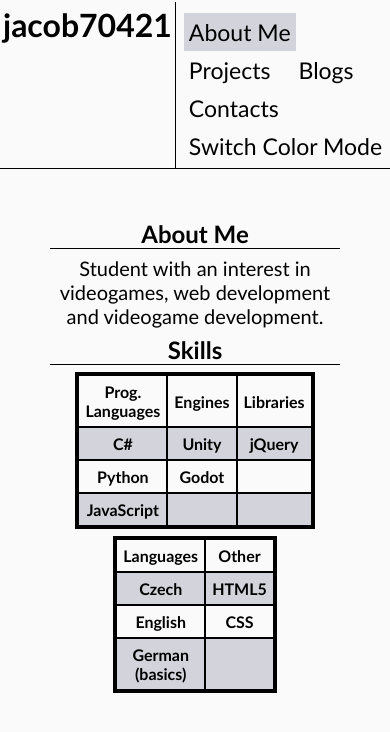
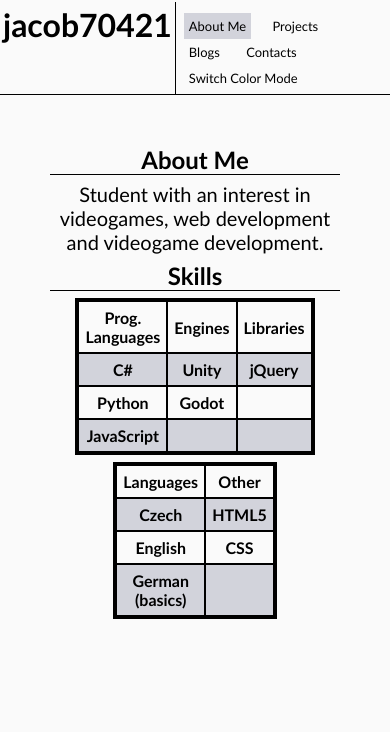
Before and after one commit to frogbaseball/main, a plain HTML site: page index.html in a window 390 px wide. Shown: the top 732 px of the page. Drawn offline with nearby package versions, Linux system fonts and the light colour scheme.

Commit message:
more responsivity

```diff
--- a/index.html
+++ b/index.html
@@ -13,10 +13,10 @@
         </div>
         <nav id="navbar">
             <ul>
-                <li><button class="onpage" onclick="ShowSection('#aboutme')">About Me</button></li>
-                <li><button class="notonpage" onclick="ShowSection('#projects')">Projects</button></li>
-                <li><button class="notonpage" onclick="ShowSection('#blogs')">Blogs</button></li>
-                <li><button class="notonpage" onclick="ShowSection('#contacts')">Contacts</button></li>
+                <li><button class="dontignore onpage" onclick="ShowSection('#aboutme')">About Me</button></li>
+                <li><button class="dontignore notonpage" onclick="ShowSection('#projects')">Projects</button></li>
+                <li><button class="dontignore notonpage" onclick="ShowSection('#blogs')">Blogs</button></li>
+                <li><button class="dontignore notonpage" onclick="ShowSection('#contacts')">Contacts</button></li>
                 <li><button class="ignore" onclick="ChangeColorMode()">Switch Color Mode</button></li>
             </ul>
         </nav>
--- a/script.js
+++ b/script.js
@@ -28,8 +28,9 @@ let sectionsArray = [
 ];
 HideObjectsInArray(sectionsArray);
 $('#aboutme').show();
-$('button').click(function(){
+$('.dontignore').click(function(){
     $('button').addClass('notonpage');
+    $('button').removeClass('onpage');
     $(this).addClass('onpage');
     $(this).removeClass('notonpage');
     $('.ignore').removeClass('notonpage onpage');
--- a/style.css
+++ b/style.css
@@ -17,7 +17,17 @@ body {
     padding-right: 20vw;
     background-color: var(--clr-bg);
 }
-@media (max-width: 650px) {
+@media (max-width: 1400px) {
+    #navbar {
+        font-size: small;
+    }
+}
+@media (max-width: 1240px) {
+    #navbar {
+        font-size: xx-small;
+    }
+}
+@media (max-width: 840px) {
     body {
         width: 100vw;
         padding-left: 0;
```
